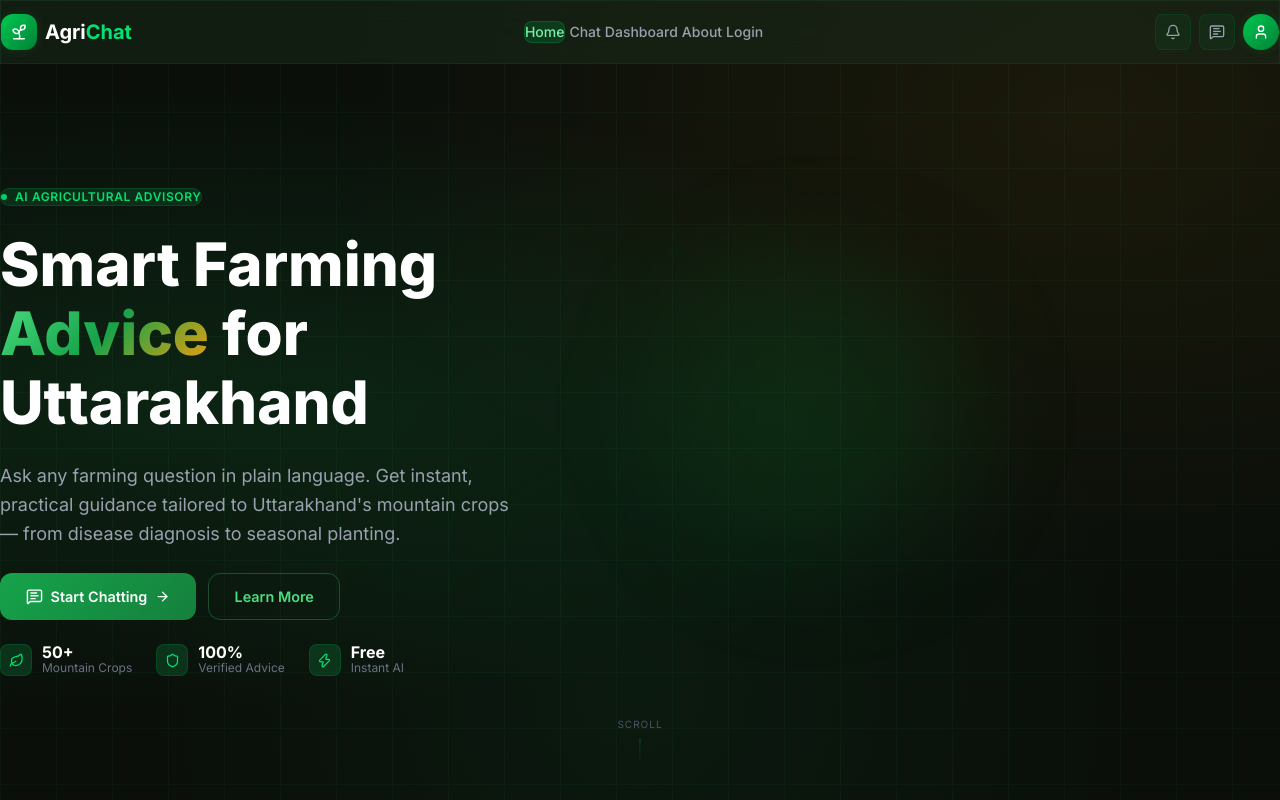
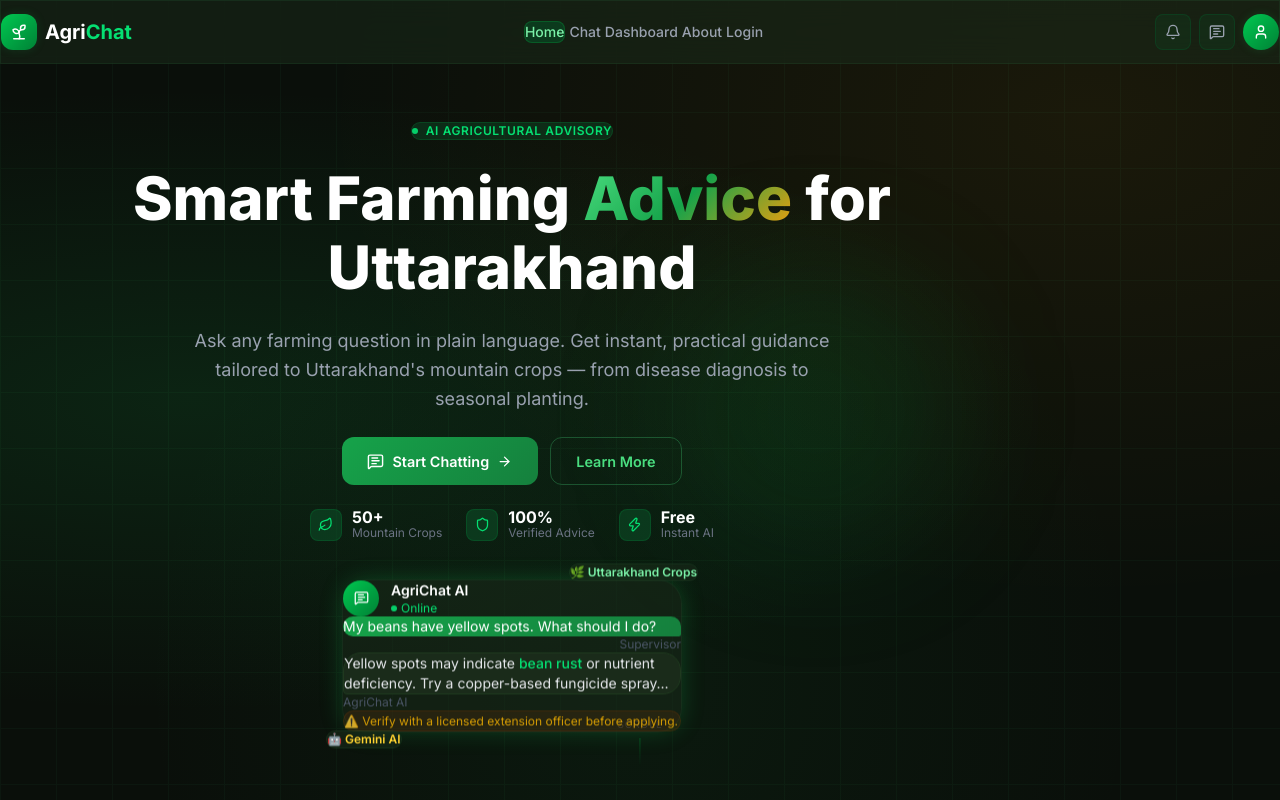
Before and after one commit to TUMBALI-HARSHITHA/AgriChat, a React (Vite) app: page / in a window 1280 px wide. Shown: the top 800 px of the page. Built offline with nearby package versions, Linux system fonts and the light colour scheme.

Commit message:
refactor: increase screen-edge padding, vertical section spacing, and center-align focal elements

```diff
--- a/src/components/Footer.jsx
+++ b/src/components/Footer.jsx
@@ -31,7 +31,7 @@ const SOCIALS = [
 export default function Footer() {
   return (
     <footer className="bg-[#080d08] border-t border-green-900/20">
-      <div className="max-w-7xl mx-auto px-4 sm:px-6 lg:px-8">
+      <div className="max-w-7xl mx-auto px-6 sm:px-10 lg:px-16">
 
         {/* ── top grid ── */}
         <div className="py-12 grid grid-cols-1 sm:grid-cols-2 lg:grid-cols-5 gap-10">
--- a/src/components/Hero.jsx
+++ b/src/components/Hero.jsx
@@ -25,12 +25,11 @@ export default function Hero({ headline, subheadline, ctaText, ctaLink }) {
       <div className="absolute top-1/3 right-1/4 w-72 h-72 bg-green-600/10 rounded-full blur-3xl pointer-events-none" />
       <div className="absolute bottom-1/4 left-1/5 w-52 h-52 bg-amber-500/06 rounded-full blur-3xl pointer-events-none" />
 
-      {/* ── main grid ── */}
-      <div className="relative z-10 w-full max-w-7xl mx-auto px-4 sm:px-6 lg:px-8 py-16 sm:py-20">
-        <div className="grid lg:grid-cols-2 gap-12 xl:gap-20 items-center">
+      {/* ── centered container ── */}
+      <div className="relative z-10 w-full max-w-5xl mx-auto px-6 sm:px-10 lg:px-16 py-20 sm:py-28 flex flex-col items-center text-center gap-12">
 
-          {/* ── LEFT ── */}
-          <div className="flex flex-col items-center lg:items-start text-center lg:text-left gap-6 max-w-xl mx-auto lg:mx-0">
+        {/* ── Text Content Block ── */}
+        <div className="flex flex-col items-center gap-6 max-w-3xl">
 
           {/* badge */}
           <span className="inline-flex items-center gap-2 px-3 py-1.5 rounded-full bg-green-900/40 border border-green-700/30 text-green-400 text-xs font-semibold uppercase tracking-wider animate-fadeInUp">
@@ -50,13 +49,13 @@ export default function Hero({ headline, subheadline, ctaText, ctaLink }) {
           </h1>
 
           {/* sub */}
-            <p className="text-base sm:text-lg text-gray-400 leading-relaxed max-w-lg animate-fadeInUp delay-200">
+          <p className="text-base sm:text-lg text-gray-400 leading-relaxed max-w-2xl animate-fadeInUp delay-200">
             {subheadline ??
               "Ask any farming question in plain language. Get instant, practical guidance tailored to Uttarakhand's mountain crops — from disease diagnosis to seasonal planting."}
           </p>
 
           {/* CTAs */}
-            <div className="flex flex-wrap justify-center lg:justify-start gap-3 animate-fadeInUp delay-300">
+          <div className="flex flex-wrap justify-center gap-3 animate-fadeInUp delay-300">
             <Link to={ctaLink ?? '/chat'} className="btn-primary">
               <MessageSquareText size={17} />
               {ctaText ?? 'Start Chatting'}
@@ -68,7 +67,7 @@ export default function Hero({ headline, subheadline, ctaText, ctaLink }) {
           </div>
 
           {/* stats */}
-            <div className="flex flex-wrap justify-center lg:justify-start gap-6 pt-2 animate-fadeInUp delay-400">
+          <div className="flex flex-wrap justify-center gap-6 pt-2 animate-fadeInUp delay-400">
             {stats.map(s => (
               <div key={s.label} className="flex items-center gap-2.5">
                 <div className="w-8 h-8 rounded-lg bg-green-900/50 border border-green-700/30 flex items-center justify-center text-green-400 shrink-0">
@@ -83,15 +82,15 @@ export default function Hero({ headline, subheadline, ctaText, ctaLink }) {
           </div>
         </div>
 
-          {/* ── RIGHT (chat preview) ── */}
-          <div className="hidden lg:flex justify-center items-center animate-fadeInUp delay-300">
-            <div className="relative animate-float">
+        {/* ── Highlighted Chat Preview ── */}
+        <div className="w-full flex justify-center items-center animate-fadeInUp delay-300">
+          <div className="relative animate-float w-full max-w-[340px] px-2">
 
             {/* card */}
-              <div className="glass rounded-3xl p-6 w-[320px] glow-green">
+            <div className="glass rounded-3xl p-6 w-full glow-green">
 
               {/* header */}
-                <div className="flex items-center gap-3 mb-5">
+              <div className="flex items-center gap-3 mb-5 text-left">
                 <div className="w-9 h-9 rounded-full bg-gradient-to-br from-green-500 to-green-700 flex items-center justify-center shrink-0">
                   <MessageSquareText size={15} className="text-white" />
                 </div>
@@ -105,7 +104,7 @@ export default function Hero({ headline, subheadline, ctaText, ctaLink }) {
               </div>
 
               {/* user bubble */}
-                <div className="mb-4">
+              <div className="mb-4 text-left">
                 <div className="chat-bubble-user px-4 py-2.5 text-sm text-white ml-10">
                   My beans have yellow spots. What should I do?
                 </div>
@@ -113,7 +112,7 @@ export default function Hero({ headline, subheadline, ctaText, ctaLink }) {
               </div>
 
               {/* ai bubble */}
-                <div className="mb-4">
+              <div className="mb-4 text-left">
                 <div className="chat-bubble-ai px-4 py-2.5 text-sm text-gray-200 mr-10">
                   Yellow spots may indicate{' '}
                   <span className="text-green-400 font-medium">bean rust</span> or nutrient
@@ -123,7 +122,7 @@ export default function Hero({ headline, subheadline, ctaText, ctaLink }) {
               </div>
 
               {/* disclaimer chip */}
-                <div className="p-2.5 rounded-xl bg-amber-900/20 border border-amber-700/20">
+              <div className="p-2.5 rounded-xl bg-amber-900/20 border border-amber-800/20 text-left">
                 <p className="text-xs text-amber-400/80 leading-relaxed">
                   ⚠️ Verify with a licensed extension officer before applying.
                 </p>
@@ -139,8 +138,6 @@ export default function Hero({ headline, subheadline, ctaText, ctaLink }) {
             </div>
           </div>
         </div>
-
-        </div>
       </div>
 
       {/* scroll cue */}
--- a/src/components/Navbar.jsx
+++ b/src/components/Navbar.jsx
@@ -20,7 +20,7 @@ export default function Navbar() {
       style={{ height: '64px' }}
     >
       {/* ── inner container ── */}
-      <div className="max-w-7xl mx-auto h-full px-4 sm:px-6 lg:px-8 flex items-center justify-between">
+      <div className="max-w-7xl mx-auto h-full px-6 sm:px-10 lg:px-16 flex items-center justify-between">
 
         {/* Logo */}
         <Link to="/" className="flex items-center gap-2 shrink-0" aria-label="AgriChat home">
--- a/src/pages/Chat.jsx
+++ b/src/pages/Chat.jsx
@@ -180,7 +180,7 @@ export default function Chat() {
 
   return (
     <div className="flex flex-col" style={{ minHeight: '100vh', paddingTop: '64px', background: 'var(--color-bg)' }}>
-      <div className="flex-1 flex flex-col max-w-4xl mx-auto w-full px-4 sm:px-6 py-6">
+      <div className="flex-1 flex flex-col max-w-4xl mx-auto w-full px-6 sm:px-10 py-6">
         {/* Header */}
         <div className="flex items-center justify-between mb-6">
           <div className="flex items-center gap-3">
--- a/src/pages/Home.jsx
+++ b/src/pages/Home.jsx
@@ -57,8 +57,8 @@ export default function Home() {
       <Hero />
 
       {/* ── Features ── */}
-      <section id="features" className="py-20 sm:py-24">
-        <div className="max-w-7xl mx-auto px-4 sm:px-6 lg:px-8">
+      <section id="features" className="py-28 sm:py-36">
+        <div className="max-w-7xl mx-auto px-6 sm:px-10 lg:px-16">
 
           {/* section header */}
           <div className="text-center mb-12 animate-fadeInUp">
@@ -79,7 +79,7 @@ export default function Home() {
           </div>
 
           {/* CTA strip */}
-          <div className="mt-12 rounded-2xl bg-gradient-to-r from-green-900/40 to-[#111a11] border border-green-700/20 p-6 sm:p-8 flex flex-col sm:flex-row items-center justify-between gap-5 text-center sm:text-left">
+          <div className="mt-20 rounded-2xl bg-gradient-to-r from-green-900/40 to-[#111a11] border border-green-700/20 p-8 sm:p-10 flex flex-col sm:flex-row items-center justify-between gap-5 text-center sm:text-left">
             <div>
               <h3 className="text-lg sm:text-xl font-bold text-white mb-1">
                 Ready to ask your first question?
--- a/src/pages/Login.jsx
+++ b/src/pages/Login.jsx
@@ -21,7 +21,7 @@ export default function Login() {
   return (
     /* full-viewport centred layout, offset for fixed navbar */
     <div
-      className="min-h-screen hero-bg flex items-center justify-center px-4 py-12"
+      className="min-h-screen hero-bg flex items-center justify-center px-6 py-12"
       style={{ paddingTop: 'calc(64px + 2rem)' }}
     >
       {/* decorative orbs */}
```
Also changed, not shown: src/pages/About.jsx (+7 -7 lines), src/pages/Dashboard.jsx (+5 -5 lines). Lines whose indentation alone changed are shown as unchanged.
